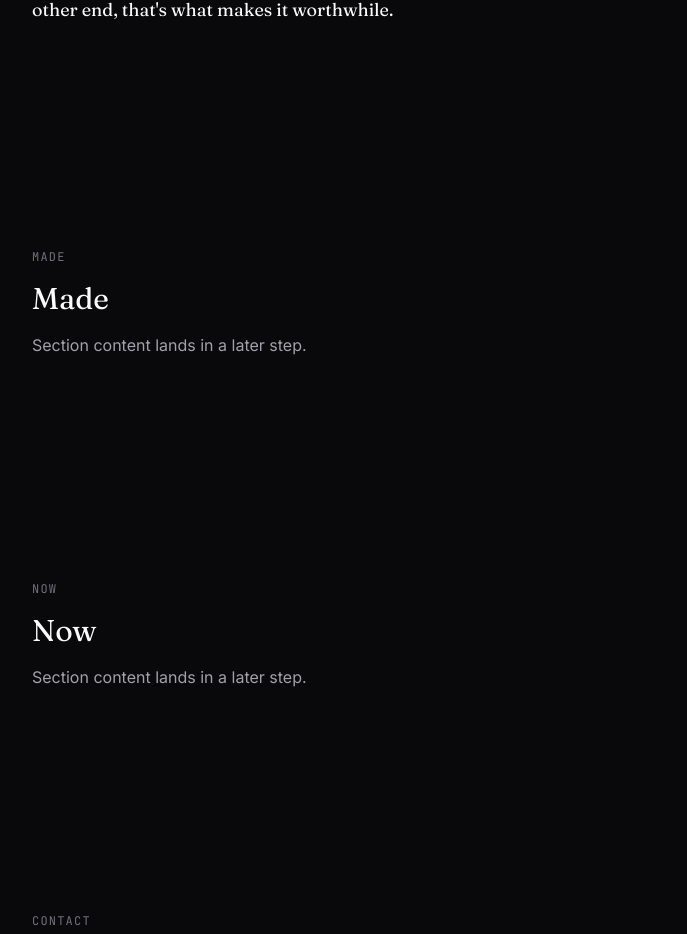
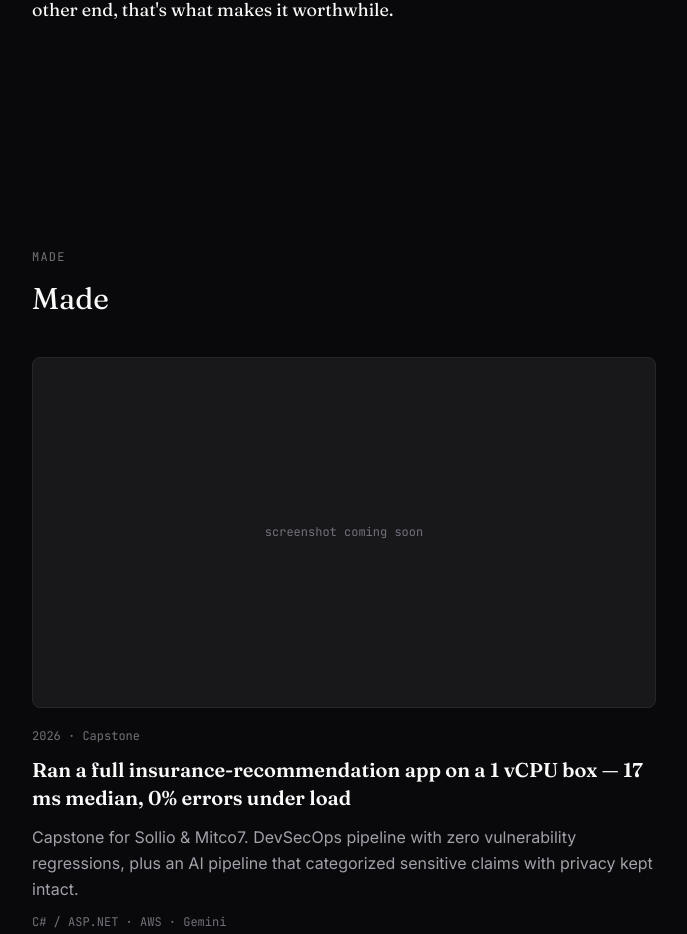
Before and after one commit to Mickunaru/portfolio, a Next.js app: page / in a window 1280 px wide. Shown: the part 1254-2188 px from the top of the page, without its empty margins (296-983 px from the left). Built offline with nearby package versions, Linux system fonts and the light colour scheme.

Commit message:
feat: add Made section with five project showcases

```diff
--- a/src/app/page.tsx
+++ b/src/app/page.tsx
@@ -1,10 +1,10 @@
+import { MadeSection } from "@/components/made-section";
 import { SunMoon } from "@/components/sun-moon";
 
 /* Placeholder sections — real content lands in steps 4–7 (plan.md).
    Ids match the nav anchors; generous vertical rhythm per SRS §5.3. */
 
 const placeholders = [
-  { id: "made", eyebrow: "made", title: "Made" },
   { id: "now", eyebrow: "now", title: "Now" },
   { id: "contact", eyebrow: "contact", title: "Get in touch." },
 ];
@@ -67,6 +67,8 @@ export default function Home() {
         </div>
       </section>
 
+      <MadeSection />
+
       {placeholders.map(({ id, eyebrow, title }) => (
         <section id={id} key={id} className="flex flex-col gap-4 py-28">
           <p className="font-mono text-xs uppercase tracking-widest text-muted">
--- /dev/null
+++ b/src/components/made-section.tsx
@@ -0,0 +1,149 @@
+import Image from "next/image";
+import type { ReactNode } from "react";
+
+/* Project showcase (SRS §7.3) — copy verbatim, ordered to end on the fun
+   one. `screenshot` stays null until the real 16:9 asset lands in
+   public/projects/; the frame renders a quiet placeholder meanwhile. */
+
+type Project = {
+  outcome: ReactNode;
+  alt: string;
+  meta: string;
+  repo?: { label: string; href: string };
+  description: string;
+  tags: string[];
+  screenshot: string | null;
+};
+
+const projects: Project[] = [
+  {
+    outcome:
+      "Ran a full insurance-recommendation app on a 1 vCPU box — 17 ms median, 0% errors under load",
+    alt: "Screenshot of the insurance-recommendation capstone app",
+    meta: "2026 · Capstone",
+    description:
+      "Capstone for Sollio & Mitco7. DevSecOps pipeline with zero vulnerability regressions, plus an AI pipeline that categorized sensitive claims with privacy kept intact.",
+    tags: ["C# / ASP.NET", "AWS", "Gemini"],
+    screenshot: null,
+  },
+  {
+    outcome:
+      "Shipped production software for two years while finishing my degree",
+    alt: "Screenshot of the Shopify–HubSpot sync pipeline at Okapya",
+    meta: "2024–2026 · Okapya",
+    description:
+      "At Okapya: a fault-tolerant hourly pipeline syncing thousands of Shopify events into HubSpot at 100% consistency, and a test suite I built from zero to 95%+ coverage.",
+    tags: ["Node.js", "TypeScript", "React"],
+    screenshot: null,
+  },
+  {
+    outcome:
+      "Taught myself Terraform, then stood up a database cluster in under 2 minutes",
+    alt: "Diagram of the master-replica MySQL cluster on AWS",
+    meta: "2025",
+    repo: {
+      label: "github.com/Mickunaru/LOG8415-Project",
+      href: "https://github.com/Mickunaru/LOG8415-Project",
+    },
+    description:
+      "A master-replica MySQL setup on AWS with a Python proxy doing latency-based routing — held 100% success across 86,000+ queries at 8,500+ QPS.",
+    tags: ["Terraform", "AWS", "Python"],
+    screenshot: null,
+  },
+  {
+    outcome: "Rebuilt a legacy quiz platform in Flutter with 100% feature parity",
+    alt: "Screenshot of the Kazoo quiz platform",
+    meta: "2025",
+    repo: {
+      label: "github.com/Mickunaru/Kazoo",
+      href: "https://github.com/Mickunaru/Kazoo",
+    },
+    description:
+      "Real-time avatars synced over Firebase across 10+ modules, and 30+ merge requests reviewed to keep the team unblocked.",
+    tags: ["Flutter", "Node.js", "Firebase"],
+    screenshot: null,
+  },
+  {
+    outcome: (
+      <>
+        Built a RAG assistant that answers <em>Slay the Spire</em> questions
+        with citations — for fun
+      </>
+    ),
+    alt: "Screenshot of the AskTheSpire RAG assistant",
+    meta: "2026",
+    repo: {
+      label: "github.com/Mickunaru/AskTheSpire",
+      href: "https://github.com/Mickunaru/AskTheSpire",
+    },
+    description:
+      "End-to-end retrieval with hybrid search and query expansion, tuned against real eval metrics (0.94 recall, 0.87 faithfulness).",
+    tags: ["Python", "Chroma", "Claude API"],
+    screenshot: null,
+  },
+];
+
+function ProjectFrame({ project }: { project: Project }) {
+  return (
+    <div className="group/frame overflow-hidden rounded-lg border border-line bg-surface transition-colors duration-200 hover:border-accent">
+      {project.screenshot ? (
+        <Image
+          src={project.screenshot}
+          alt={project.alt}
+          width={1280}
+          height={720}
+          className="aspect-video w-full object-cover grayscale-25 transition-[filter] duration-300 group-hover/frame:grayscale-0"
+        />
+      ) : (
+        <div className="flex aspect-video w-full items-center justify-center">
+          <span className="font-mono text-xs text-muted">
+            screenshot coming soon
+          </span>
+        </div>
+      )}
+    </div>
+  );
+}
+
+export function MadeSection() {
+  return (
+    <section id="made" className="flex flex-col gap-4 py-28">
+      <p className="font-mono text-xs uppercase tracking-widest text-muted">
+        made
+      </p>
+      <h2 className="font-serif text-3xl text-primary">Made</h2>
+      <ul className="mt-6 flex flex-col gap-20">
+        {projects.map((project, i) => (
+          <li key={i} className="flex flex-col gap-3">
+            <ProjectFrame project={project} />
+            <p className="mt-2 font-mono text-xs text-muted">
+              {project.meta}
+              {project.repo && (
+                <>
+                  {" · "}
+                  <a
+                    href={project.repo.href}
+                    target="_blank"
+                    rel="noopener noreferrer"
+                    className="text-accent hover:underline hover:underline-offset-4 focus-visible:outline-2 focus-visible:outline-accent"
+                  >
+                    {project.repo.label}
+                  </a>
+                </>
+              )}
+            </p>
+            <h3 className="font-serif text-xl font-semibold text-primary">
+              {project.outcome}
+            </h3>
+            <p className="text-base leading-relaxed text-secondary">
+              {project.description}
+            </p>
+            <p className="font-mono text-xs text-muted">
+              {project.tags.join(" · ")}
+            </p>
+          </li>
+        ))}
+      </ul>
+    </section>
+  );
+}
```
Also changed, not shown: 1 other file (tests, documents, lock files or other folders).
